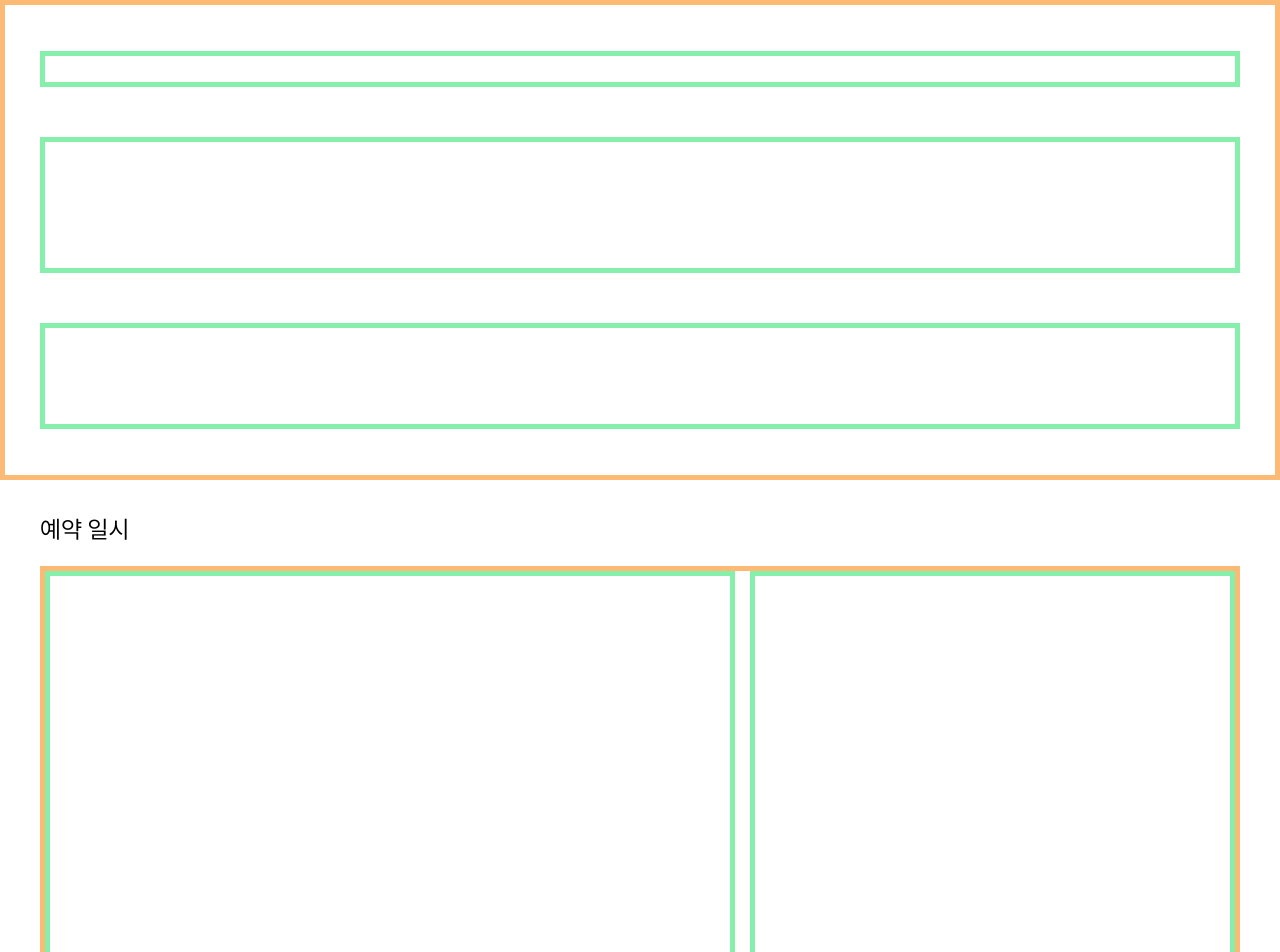
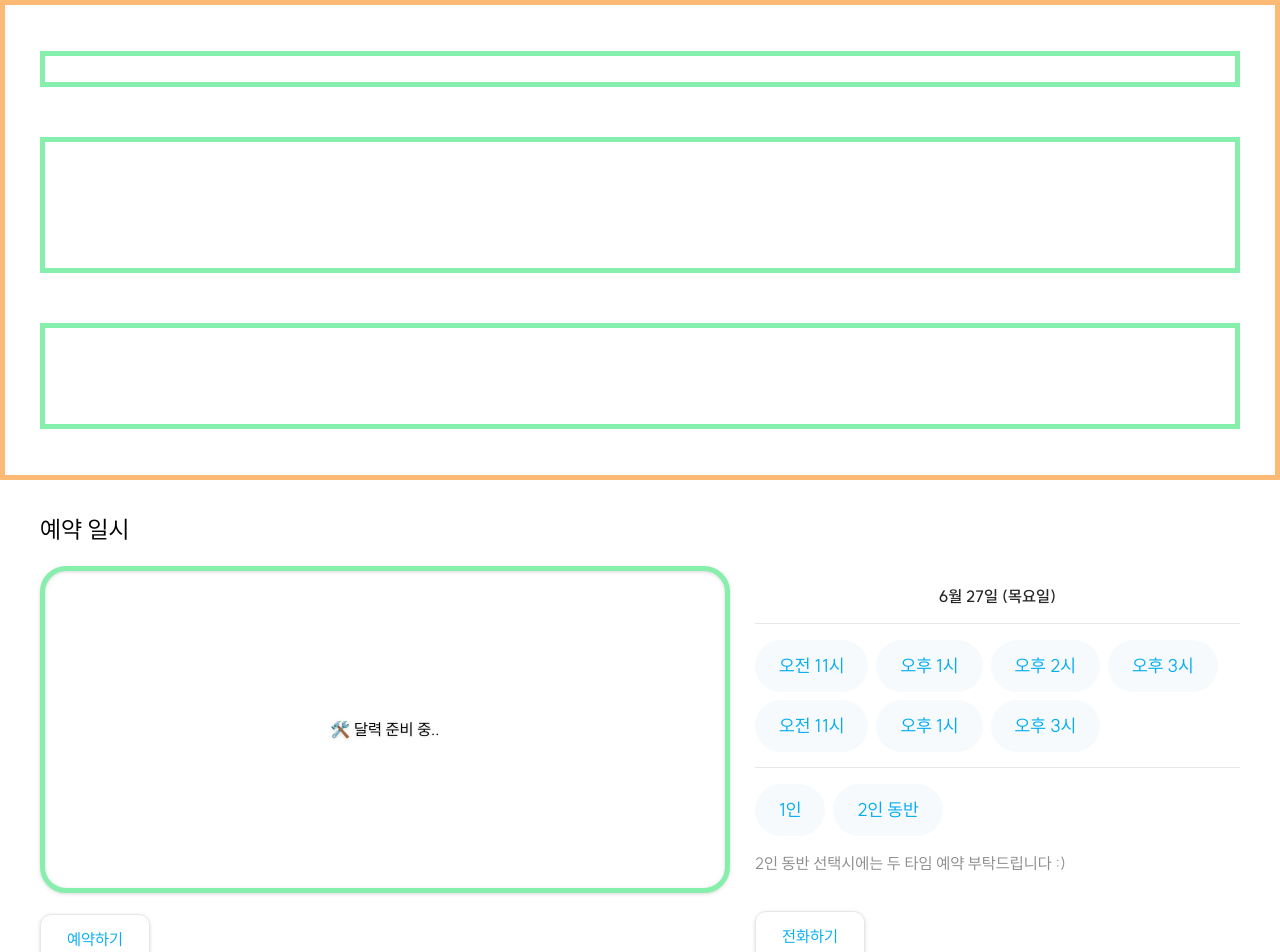
Before and after one commit to mobi-projects/nail-case-client, a Next.js app: page /shop/1 in a window 1280 px wide. Shown: the top 952 px of the page. Built offline with nearby package versions, Linux system fonts and the light colour scheme.

Commit message:
🎨 customer/shop/02 publishing
* issue: [NAILCASE-199](https://nailcase.atlassian.net/browse/NAILCASE-199)
sub-issues:
  - [NAILCASE-201](https://nailcase.atlassian.net/browse/NAILCASE-201)

```diff
--- a/src/app/(customer)/shop/[shopId]/page.tsx
+++ b/src/app/(customer)/shop/[shopId]/page.tsx
@@ -1,5 +1,5 @@
 import Customer_Shop_01 from "@/component/custom/customer/shop/01"
-import Customer_Shop_02 from "@/component/custom/customer/shop/02"
+import ReservationSchedule from "@/component/custom/customer/shop/02"
 import { Customer_Shop_03 } from "@/component/custom/customer/shop/03"
 import Customer_Shop_04 from "@/component/custom/customer/shop/04"
 import Customer_Shop_05 from "@/component/custom/customer/shop/05"
@@ -10,13 +10,14 @@ type CustomerShopPT = {
 	}
 }
 export default function CustomerShop({ params }: CustomerShopPT) {
+	console.log(params) // [TODO] 추후 삭제: 미사용 변수가 잔여할 경우, 배포 불가 이유로 console 출력 중..
 	return (
 		<div className="h-full w-full">
 			<Customer_Shop_01 />
 			<div className="mt-[32px] flex w-full flex-col gap-[32px]">
 				<div className="flex w-full flex-col gap-[20px]">
 					<p className="text-Title02">예약 일시</p>
-					<Customer_Shop_02 />
+					<ReservationSchedule />
 				</div>
 				<Customer_Shop_03 />
 				<Customer_Shop_04 />
--- a/src/component/custom/customer/shop/02/index.tsx
+++ b/src/component/custom/customer/shop/02/index.tsx
@@ -1,19 +1,79 @@
-export default function Customer_Shop_02() {
+"use client"
+
+import { NTButton } from "@/component/common/atom/nt-button"
+import NTOption from "@/component/common/nt-option"
+import { useOption } from "@/hook/use-component"
+
+export default function ReservationSchedule() {
 	return (
-		<div className="grid h-[410px] w-full grid-cols-[690px_485px] justify-between border-[5px] border-orange-300">
-			<Customer_Shop_02_01 />
-			<Customer_Shop_02_02 />
+		<div className="grid h-fit w-full grid-cols-[690px_485px] justify-between">
+			<Calendar />
+			<ReservationCheck />
 		</div>
 	)
 }
-function Customer_Shop_02_01() {
+function Calendar() {
 	return (
-		<div className="flex w-full flex-col justify-between gap-[20px] border-[5px] border-green-300"></div>
+		<div className="grid h-full w-full grid-rows-[326.8px_auto] gap-[21px]">
+			<CalendarBody />
+			<NTButton variant="tertiary" flexible="full" size="small">
+				예약하기
+			</NTButton>
+		</div>
 	)
 }
-
-function Customer_Shop_02_02() {
+function ReservationCheck() {
 	return (
-		<div className="flex w-full flex-col justify-between gap-[20px] border-[5px] border-green-300"></div>
+		<div className="grid h-full w-full grid-rows-[326.8px_auto] gap-[18px]">
+			<ReservationCheckBody />
+			<NTButton variant="tertiary" flexible="full" size="small">
+				전화하기
+			</NTButton>
+		</div>
 	)
 }
+function CalendarBody() {
+	return (
+		<div className="flex h-full w-full items-center justify-center rounded-[26px] border-[5px] border-green-300 drop-shadow">
+			🛠️ 달력 준비 중..
+		</div>
+	)
+}
+function ReservationCheckBody() {
+	const { checkedOption, onClickOption, optionArr } = useOption([
+		"오전 11시",
+		"오후 1시",
+		"오후 2시",
+		"오후 3시",
+		"오전 11시",
+		"오후 1시",
+		"오후 3시",
+	])
+	const {
+		checkedOption: checkedOption3,
+		onClickOption: onClickOption3,
+		optionArr: optionArr3,
+	} = useOption(["1인", "2인 동반"])
+
+	return (
+		<div className="gap-[16px]] flex h-full w-full flex-col justify-around py-[10px]">
+			<p className="w-full justify-center text-center text-[1rem] font-SemiBold text-Gray90">
+				6월 27일 (목요일)
+			</p>
+			<hr />
+			<NTOption
+				{...{ checkedOption, optionArr, onClickOption }}
+				itemsPerRow={4}
+			/>
+			<hr />
+			<NTOption
+				checkedOption={checkedOption3}
+				optionArr={optionArr3}
+				onClickOption={onClickOption3}
+			/>
+			<p className="text-[16px] font-Regular text-Gray50">
+				2인 동반 선택시에는 두 타임 예약 부탁드립니다 :)
+			</p>
+		</div>
+	)
+}
```
